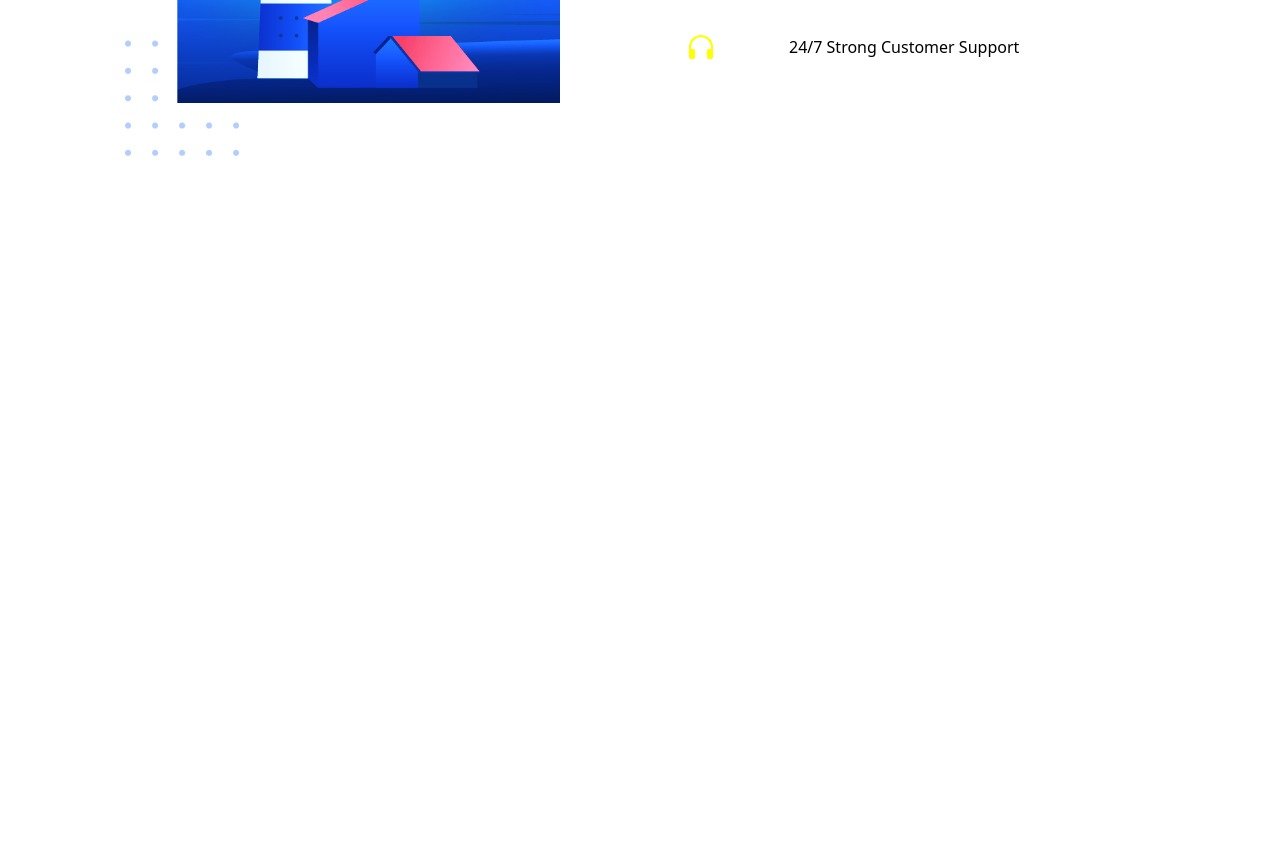
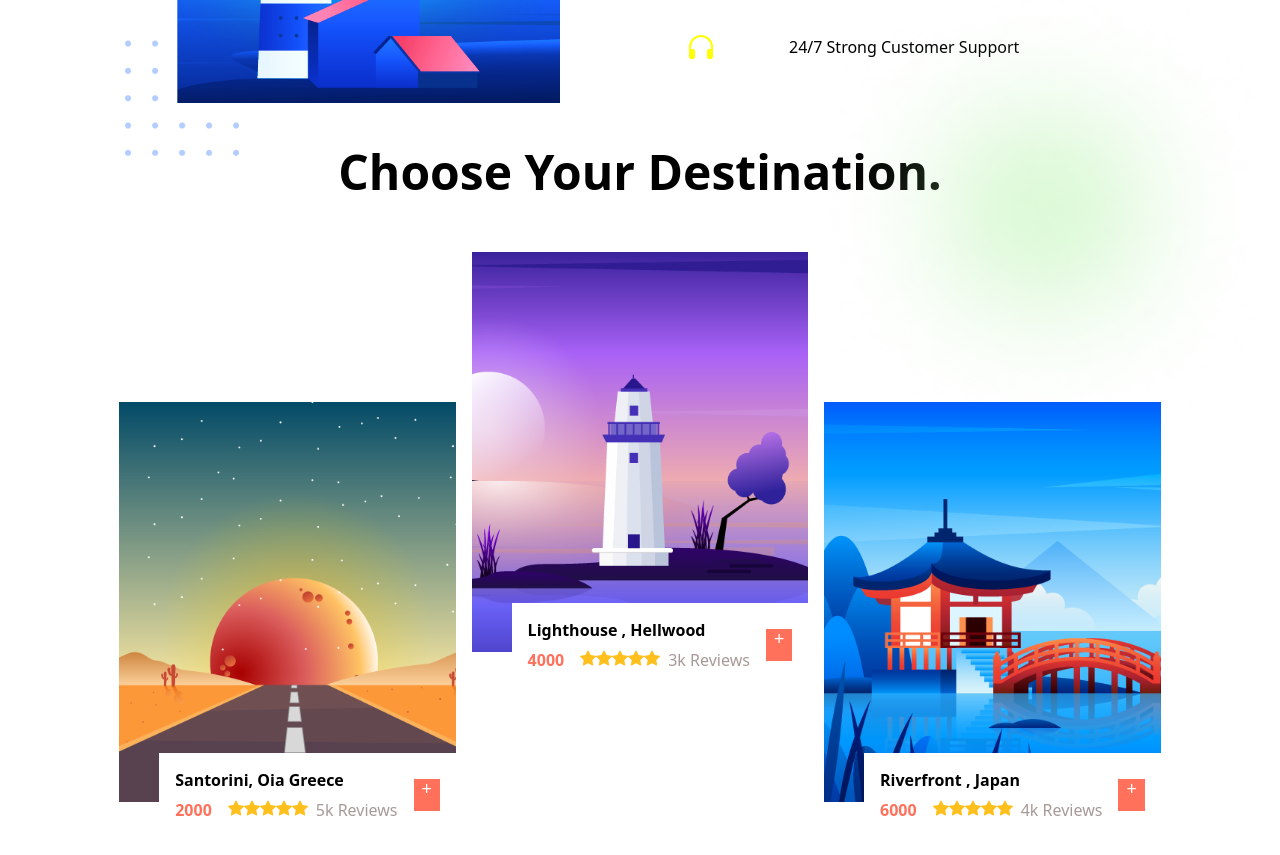
Before and after one commit to priyankasingh2907/react-travel-agency-website, a React (Vite) app: page / in a window 1280 px wide. Shown: the part 2420-3275 px from the top of the page. Before the commit the page ends 2709 px from the top, so only its background shows below. Built offline with nearby package versions, Linux system fonts and the light colour scheme.

Commit message:
tour section created

```diff
--- a/src/App.jsx
+++ b/src/App.jsx
@@ -3,6 +3,7 @@ import Home from "./components/Home";
 import Navbar from "./components/Navbar";
 import Offer from "./components/Offer";
 import Services from "./components/Services";
+import Tour from "./components/Tour";
 
 export default function App() {
   return (
@@ -12,6 +13,7 @@ export default function App() {
       <Services />
       <Destination />
       <Offer/>
+      <Tour/>
     </div>
   );
 }
--- /dev/null
+++ b/src/components/Tour.jsx
@@ -0,0 +1,147 @@
+import styled from "styled-components";
+import tour1 from "../components/assets/tour1.png";
+import tour2 from "../components/assets/tour2.png";
+import tour3 from "../components/assets/tour3.png";
+
+import ellipse from "../components/assets/ellipse.png";
+import { BsFillStarFill } from "react-icons/bs";
+
+export default function Tour() {
+  const data = [
+    {
+      id: 1,
+      image: tour1,
+      title: "Santorini, Oia Greece ",
+      price: 2000,
+      reviews: "5k Reviews",
+    },
+    {
+      id: 2,
+      image: tour2,
+      title: "Lighthouse , Hellwood",
+      price: 4000,
+      reviews: "3k Reviews",
+    },
+    {
+      id: 3,
+      image: tour3,
+      title: "Riverfront , Japan",
+      price: 6000,
+      reviews: "4k Reviews",
+    },
+  ];
+  return (
+    <Section id="tour">
+      <h2>Choose Your Destination.</h2>
+      <img src={ellipse} alt="ellipse" className="ellipse" />
+      <div className="tours">
+        {data.map((item) => (
+          <div className="tour" key={item.id}>
+            <div className="image">
+              <img src={item.image} alt={item.title} />
+            </div>
+            <div className="info">
+              <div className="details">
+                <h4>{item.title}</h4>
+                <div className="price-details">
+                  <span className="price">{item.price}</span>
+                  <div className="reviews">
+                    <div className="starts">
+                      <BsFillStarFill />
+                      <BsFillStarFill />
+                      <BsFillStarFill />
+                      <BsFillStarFill />
+                      <BsFillStarFill />
+                    </div>
+                    <div className="review">{item.reviews}</div>
+                  </div>
+                </div>
+              </div>
+              <button>+</button>
+            </div>
+          </div>
+        ))}
+      </div>
+    </Section>
+  );
+}
+
+const Section = styled.section`
+  margin-top: 8rem;
+  margin-bottom: 5rem;
+  position: relative;
+  .ellipse {
+    position: absolute;
+    right: -5rem;
+    top: -20rem;
+    height: 30rem;
+  }
+  h2 {
+    text-align: center;
+    transform: translateY(-150px);
+    font-size: 3rem;
+    margin-bottom: 3rem;
+  }
+  .tours {
+    display: flex;
+    gap: 1rem;
+    justify-content: center;
+    .tour {
+      position: relative;
+      &:nth-of-type(2) {
+        transform: translateY(-150px);
+      }
+      .image {
+        img {
+          height: 25rem;
+        }
+      }
+      .info {
+        position: absolute;
+        bottom: -30px;
+        right: 0;
+        background-color: white;
+        display: flex;
+        justify-content: center;
+        align-items: center;
+        gap: 1rem;
+        padding: 1rem;
+        box-shadow: rgba(100, 100, 111, 0.2);
+        button {
+          padding: 0%.5rem 0.7rem;
+          background-color: var(--primary-color);
+          border: none;
+          font-size: 1.1rem;
+          color: white;
+          cursor: pointer;
+        }
+        .details {
+          display: flex;
+          flex-direction: column;
+          gap: 0.5rem;
+          .price-details {
+            display: flex;
+            gap: 1rem;
+            .price {
+              color: var(--primary-color);
+              font-weight: bolder;
+            }
+            .reviews {
+              display: flex;
+              gap: 0.5rem;
+              .starts {
+                svg {
+                  color: #ffc01e;
+                }
+              }
+
+              .review {
+                color: var(--secondary-text);
+              }
+            }
+          }
+        }
+      }
+    }
+  }
+`;
```
